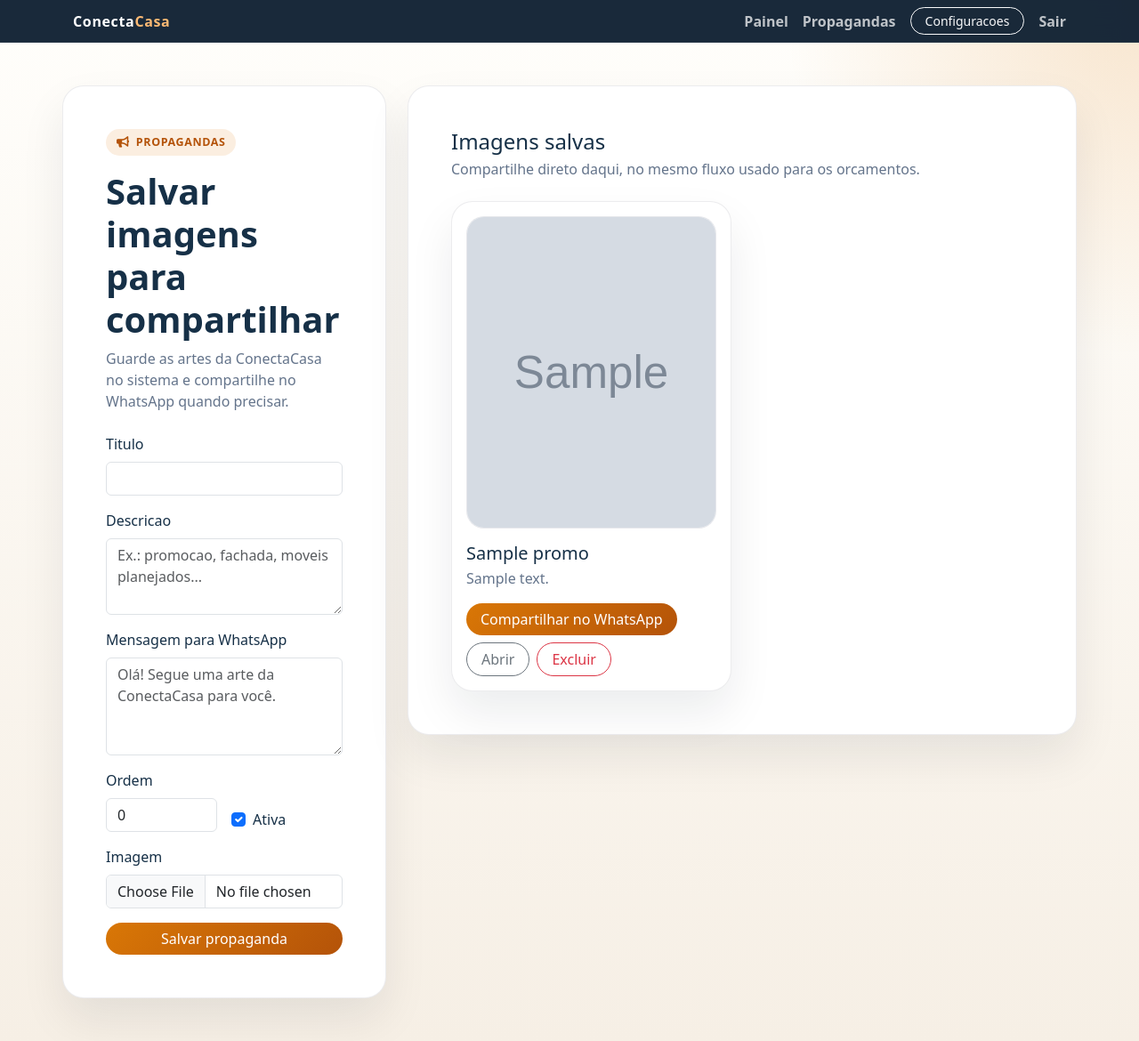
After one commit to conectacasarr/inventario, a Flask app: page /conectacasa/propagandas in a window 1280 px wide. The commit adds this page. Shown: the whole page at 89% size. Run offline with Flask 3, Linux system fonts and the light colour scheme; a user stored in the database is signed in; data comes from the database, SQL or seed files in the repository; tables that the repository leaves empty hold one stand-in row (values such as "Sample post"); grey boxes marked "Sample" are stand-in pictures.

Commit message:
feat: add conectacasa promo sharing

```diff
--- a/app.py
+++ b/app.py
@@ -280,8 +280,10 @@ os.makedirs(os.path.dirname(DATABASE), exist_ok=True)
 UPLOADS_DIR = os.path.join(PROJECT_DIR, "static", "uploads", "conectacasa")
 LOGO_UPLOAD_DIR = os.path.join(UPLOADS_DIR, "logos")
 PIX_UPLOAD_DIR = os.path.join(UPLOADS_DIR, "pix")
+PROMO_UPLOAD_DIR = os.path.join(UPLOADS_DIR, "promos")
 os.makedirs(LOGO_UPLOAD_DIR, exist_ok=True)
 os.makedirs(PIX_UPLOAD_DIR, exist_ok=True)
+os.makedirs(PROMO_UPLOAD_DIR, exist_ok=True)
 
 IGREJA_UPLOADS_DIR = os.path.join(PROJECT_DIR, "static", "uploads", "igreja")
 IGREJA_DOCUMENTOS_UPLOAD_DIR = os.path.join(IGREJA_UPLOADS_DIR, "documentos")
@@ -485,6 +487,21 @@ def conectacasa_criar_tabelas():
             pix_beneficiario TEXT,
             acesso_usuario TEXT NOT NULL DEFAULT 'admin',
             acesso_senha_hash TEXT,
+            atualizado_em TIMESTAMP NOT NULL DEFAULT CURRENT_TIMESTAMP
+        )
+        """
+    )
+    conn.execute(
+        """
+        CREATE TABLE IF NOT EXISTS conectacasa_promos (
+            id INTEGER PRIMARY KEY AUTOINCREMENT,
+            titulo TEXT NOT NULL,
+            descricao TEXT,
+            mensagem_whatsapp TEXT,
+            imagem_path TEXT NOT NULL,
+            ativo INTEGER NOT NULL DEFAULT 1,
+            ordem INTEGER NOT NULL DEFAULT 0,
+            criado_em TIMESTAMP NOT NULL DEFAULT CURRENT_TIMESTAMP,
             atualizado_em TIMESTAMP NOT NULL DEFAULT CURRENT_TIMESTAMP
         )
         """
@@ -934,6 +951,30 @@ def conectacasa_salvar_logo(arquivo):
 
 def conectacasa_salvar_pix_imagem(arquivo):
     return conectacasa_salvar_upload_imagem(arquivo, PIX_UPLOAD_DIR, "pix", "uploads/conectacasa/pix")
+
+
+def conectacasa_salvar_promo_imagem(arquivo):
+    return conectacasa_salvar_upload_imagem(arquivo, PROMO_UPLOAD_DIR, "promo", "uploads/conectacasa/promos")
+
+
+def conectacasa_preparar_promo(item):
+    item = dict(item)
+    item["imagem_url"] = url_for("static", filename=item["imagem_path"]) if item.get("imagem_path") else None
+    item["mensagem_whatsapp"] = (
+        item.get("mensagem_whatsapp")
+        or f"Olá! Segue um material da {item.get('titulo') or 'ConectaCasa'} para você."
+    )
+    return item
+
+
+def conectacasa_listar_promos(conn, somente_ativos=False):
+    query = "SELECT * FROM conectacasa_promos"
+    params = []
+    if somente_ativos:
+        query += " WHERE ativo = 1"
+    query += " ORDER BY ordem ASC, atualizado_em DESC, id DESC"
+    registros = conn.execute(query, params).fetchall()
+    return [conectacasa_preparar_promo(item) for item in registros]
 
 
 def conectacasa_gerar_codigo(conn):
@@ -2278,6 +2319,65 @@ def conectacasa_configuracoes():
     return render_template("conectacasa_configuracoes.html", config=config)
 
 
+@app.route("/propagandas", methods=["GET", "POST"])
+@app.route("/propagandas/", methods=["GET", "POST"])
+@app.route("/conectacasa/propagandas", methods=["GET", "POST"])
+@app.route("/conectacasa/propagandas/", methods=["GET", "POST"])
+@conectacasa_required
+def conectacasa_propagandas():
+    conn = get_db()
+    config = conectacasa_preparar_urls_config(conectacasa_obter_config(conn))
+
+    if request.method == "POST":
+        titulo = (request.form.get("titulo") or "").strip()
+        descricao = (request.form.get("descricao") or "").strip()
+        mensagem_whatsapp = (request.form.get("mensagem_whatsapp") or "").strip()
+        ativo = 1 if request.form.get("ativo") == "1" else 0
+        try:
+            ordem = int(request.form.get("ordem") or 0)
+        except ValueError:
+            ordem = 0
+
+        imagem_path = conectacasa_salvar_promo_imagem(request.files.get("imagem_arquivo"))
+        if not titulo:
+            flash("Informe um titulo para a propaganda.", "danger")
+        elif not imagem_path:
+            flash("Envie uma imagem PNG, JPG, JPEG ou WEBP para a propaganda.", "danger")
+        else:
+            conn.execute(
+                """
+                INSERT INTO conectacasa_promos (titulo, descricao, mensagem_whatsapp, imagem_path, ativo, ordem)
+                VALUES (?, ?, ?, ?, ?, ?)
+                """,
+                (titulo, descricao, mensagem_whatsapp, imagem_path, ativo, ordem),
+            )
+            conn.commit()
+            flash("Propaganda salva com sucesso.", "success")
+            return redirect(conectacasa_path("/propagandas"))
+
+    promos = conectacasa_listar_promos(conn)
+    return render_template("conectacasa_propagandas.html", config=config, promos=promos)
+
+
+@app.route("/propagandas/<int:promo_id>/excluir", methods=["POST"])
+@app.route("/propagandas/<int:promo_id>/excluir/", methods=["POST"])
+@app.route("/conectacasa/propagandas/<int:promo_id>/excluir", methods=["POST"])
+@app.route("/conectacasa/propagandas/<int:promo_id>/excluir/", methods=["POST"])
+@conectacasa_required
+def conectacasa_excluir_propaganda(promo_id):
+    conn = get_db()
+    promo = conn.execute("SELECT imagem_path FROM conectacasa_promos WHERE id = ?", (promo_id,)).fetchone()
+    if not promo:
+        flash("Propaganda nao encontrada.", "danger")
+        return redirect(conectacasa_path("/propagandas"))
+
+    conn.execute("DELETE FROM conectacasa_promos WHERE id = ?", (promo_id,))
+    conn.commit()
+    igreja_remover_arquivo_relativo(promo["imagem_path"])
+    flash("Propaganda removida.", "success")
+    return redirect(conectacasa_path("/propagandas"))
+
+
 @app.route("/novo", methods=["GET", "POST"])
 @app.route("/novo/", methods=["GET", "POST"])
 @app.route("/conectacasa/novo", methods=["GET", "POST"])
--- a/templates/base_conectacasa.html
+++ b/templates/base_conectacasa.html
@@ -100,6 +100,7 @@
             <a class="cc-brand" href="{{ conectacasa_path('/painel') }}">Conecta<span>Casa</span></a>
             <div class="ms-auto d-flex align-items-center gap-3 text-white-50">
                 <a href="{{ conectacasa_path('/painel') }}" class="cc-nav-link">Painel</a>
+                <a href="{{ conectacasa_path('/propagandas') }}" class="cc-nav-link">Propagandas</a>
                 <a href="{{ conectacasa_path('/configuracoes') }}" class="btn btn-sm btn-outline-light rounded-pill px-3">Configuracoes</a>
                 <a href="{{ conectacasa_path('/sair') }}" class="cc-nav-link">Sair</a>
             </div>
--- /dev/null
+++ b/templates/conectacasa_propagandas.html
@@ -0,0 +1,193 @@
+{% extends 'base_conectacasa.html' %}
+
+{% block title %}ConectaCasa - Propagandas{% endblock %}
+
+{% block head_extra %}
+<style>
+    .cc-promo-image {
+        width: 100%;
+        aspect-ratio: 4 / 5;
+        object-fit: cover;
+        border-radius: 20px;
+        border: 1px solid rgba(15, 23, 42, 0.08);
+        background: #f8fafc;
+    }
+</style>
+{% endblock %}
+
+{% block content %}
+<section class="row g-4 align-items-start">
+    <div class="col-lg-4">
+        <div class="cc-panel p-4 p-lg-5">
+            <span class="cc-badge"><i class="fas fa-bullhorn"></i> Propagandas</span>
+            <h1 class="mt-3 mb-2 fw-bold">Salvar imagens para compartilhar</h1>
+            <p class="cc-muted mb-4">Guarde as artes da ConectaCasa no sistema e compartilhe no WhatsApp quando precisar.</p>
+
+            <form method="POST" enctype="multipart/form-data" class="d-grid gap-3">
+                <div>
+                    <label class="form-label">Titulo</label>
+                    <input type="text" class="form-control" name="titulo" required>
+                </div>
+                <div>
+                    <label class="form-label">Descricao</label>
+                    <textarea class="form-control" name="descricao" rows="3" placeholder="Ex.: promocao, fachada, moveis planejados..."></textarea>
+                </div>
+                <div>
+                    <label class="form-label">Mensagem para WhatsApp</label>
+                    <textarea class="form-control" name="mensagem_whatsapp" rows="4" placeholder="Olá! Segue uma arte da ConectaCasa para você."></textarea>
+                </div>
+                <div class="row g-3">
+                    <div class="col-md-6">
+                        <label class="form-label">Ordem</label>
+                        <input type="number" class="form-control" name="ordem" value="0">
+                    </div>
+                    <div class="col-md-6 d-flex align-items-end">
+                        <div class="form-check">
+                            <input class="form-check-input" type="checkbox" value="1" id="ativo" name="ativo" checked>
+                            <label class="form-check-label" for="ativo">Ativa</label>
+                        </div>
+                    </div>
+                </div>
+                <div>
+                    <label class="form-label">Imagem</label>
+                    <input type="file" class="form-control" name="imagem_arquivo" accept=".png,.jpg,.jpeg,.webp,image/*" required>
+                </div>
+                <button type="submit" class="btn cc-btn-primary rounded-pill px-4">Salvar propaganda</button>
+            </form>
+        </div>
+    </div>
+
+    <div class="col-lg-8">
+        <div class="cc-panel p-4 p-lg-5">
+            <div class="d-flex justify-content-between align-items-center mb-4">
+                <div>
+                    <h2 class="h4 mb-1">Imagens salvas</h2>
+                    <p class="cc-muted mb-0">Compartilhe direto daqui, no mesmo fluxo usado para os orcamentos.</p>
+                </div>
+            </div>
+
+            {% if promos %}
+            <div class="row g-4">
+                {% for promo in promos %}
+                <div class="col-md-6">
+                    <article class="cc-panel p-3 h-100">
+                        <img src="{{ promo.imagem_url }}" alt="{{ promo.titulo }}" class="cc-promo-image mb-3">
+                        <div class="d-flex justify-content-between align-items-start gap-3 mb-2">
+                            <div>
+                                <h3 class="h5 mb-1">{{ promo.titulo }}</h3>
+                                {% if promo.descricao %}
+                                <p class="cc-muted mb-0">{{ promo.descricao }}</p>
+                                {% endif %}
+                            </div>
+                            {% if not promo.ativo %}
+                            <span class="badge text-bg-secondary">Inativa</span>
+                            {% endif %}
+                        </div>
+                        <div class="d-flex flex-wrap gap-2 mt-3">
+                            <button
+                                type="button"
+                                class="btn cc-btn-primary rounded-pill px-3 cc-share-promo-btn"
+                                data-image-url="{{ promo.imagem_url }}"
+                                data-message="{{ promo.mensagem_whatsapp }}"
+                                data-file-name="{{ promo.titulo|replace(' ', '-')|lower }}.png"
+                            >
+                                Compartilhar no WhatsApp
+                            </button>
+                            <a href="{{ promo.imagem_url }}" target="_blank" rel="noopener noreferrer" class="btn btn-outline-secondary rounded-pill px-3">Abrir</a>
+                            <form method="POST" action="{{ conectacasa_path('/propagandas/' ~ promo.id ~ '/excluir') }}" onsubmit="return confirm('Deseja excluir esta propaganda?');">
+                                <button type="submit" class="btn btn-outline-danger rounded-pill px-3">Excluir</button>
+                            </form>
+                        </div>
+                    </article>
+                </div>
+                {% endfor %}
+            </div>
+            {% else %}
+            <div class="text-center py-5">
+                <i class="fas fa-images fa-3x text-warning mb-3"></i>
+                <h3 class="h5">Nenhuma propaganda salva ainda</h3>
+                <p class="cc-muted mb-0">Envie a primeira imagem para deixar tudo pronto para compartilhar.</p>
+            </div>
+            {% endif %}
+        </div>
+    </div>
+</section>
+{% endblock %}
+
+{% block scripts %}
+<script>
+function montarLinkWhatsappGenerico(mensagem) {
+    return `https://wa.me/?text=${encodeURIComponent(mensagem)}`;
+}
+
+async function obterBlobImagem(url) {
+    const resposta = await fetch(url);
+    if (!resposta.ok) {
+        throw new Error('Nao foi possivel carregar a imagem.');
+    }
+    return await resposta.blob();
+}
+
+document.querySelectorAll('.cc-share-promo-btn').forEach(function (botao) {
+    botao.addEventListener('click', async function () {
+        const imageUrl = this.dataset.imageUrl;
+        const mensagem = this.dataset.message || 'Olá! Segue um material da ConectaCasa para você.';
+        const fileName = this.dataset.fileName || 'conectacasa.png';
+        const linkWhatsapp = montarLinkWhatsappGenerico(mensagem);
+        const textoOriginal = this.textContent;
+
+        this.disabled = true;
+        this.textContent = 'Preparando...';
+
+        try {
+            const blob = await obterBlobImagem(imageUrl);
+            const arquivo = new File([blob], fileName, { type: blob.type || 'image/png' });
+
+            if (navigator.canShare && navigator.canShare({ files: [arquivo] })) {
+                await navigator.share({
+                    files: [arquivo],
+                    title: 'ConectaCasa',
+                    text: mensagem,
+                });
+                return;
+            }
+
+            let imagemCopiada = false;
+            if (navigator.clipboard && window.ClipboardItem) {
+                try {
+                    await navigator.clipboard.write([
+                        new ClipboardItem({
+                            [blob.type || 'image/png']: blob,
+                        }),
+                    ]);
+                    imagemCopiada = true;
+                } catch (error) {
+                    imagemCopiada = false;
+                }
+            }
+
+            window.open(linkWhatsapp, '_blank');
+
+            if (imagemCopiada) {
+                alert('WhatsApp aberto. A imagem foi copiada para voce colar na conversa.');
+                return;
+            }
+
+            const link = document.createElement('a');
+            link.download = fileName;
+            link.href = URL.createObjectURL(blob);
+            link.click();
+            setTimeout(() => URL.revokeObjectURL(link.href), 1000);
+            alert('WhatsApp aberto. Se a imagem nao seguir automaticamente, anexe o arquivo baixado na conversa.');
+        } catch (error) {
+            console.error(error);
+            window.open(linkWhatsapp, '_blank');
+            alert('WhatsApp aberto. Se necessario, envie a imagem manualmente.');
+        } finally {
+            this.disabled = false;
+            this.textContent = textoOriginal;
+        }
+    });
+});
+</script>
+{% endblock %}
--- a/templates/conectacasa_visualizar.html
+++ b/templates/conectacasa_visualizar.html
@@ -273,7 +273,10 @@ function montarLinkWhatsapp(telefone, mensagem) {
 
 enviarWhatsappBtn?.addEventListener('click', async function () {
     const telefone = normalizarTelefoneWhatsapp({{ (orcamento.cliente_telefone or '')|tojson }});
-    const mensagem = `Ola, {{ orcamento.cliente_nome }}! Segue o orcamento {{ orcamento.codigo }} da ConectaCasa no valor de {{ formata_brl(orcamento.valor_total) }}.`;
+    const mensagem = `Olá, {{ orcamento.cliente_nome }}!
+Segue o orçamento elaborado pela ConectaCasa, conforme solicitado. O documento contempla a solução proposta de acordo com a necessidade apresentada.
+
+Ficamos à disposição para esclarecimentos, ajustes ou agendamento da execução.`;
     const linkWhatsapp = montarLinkWhatsapp(telefone, mensagem);
 
     const textoOriginal = enviarWhatsappBtn.textContent;
```
